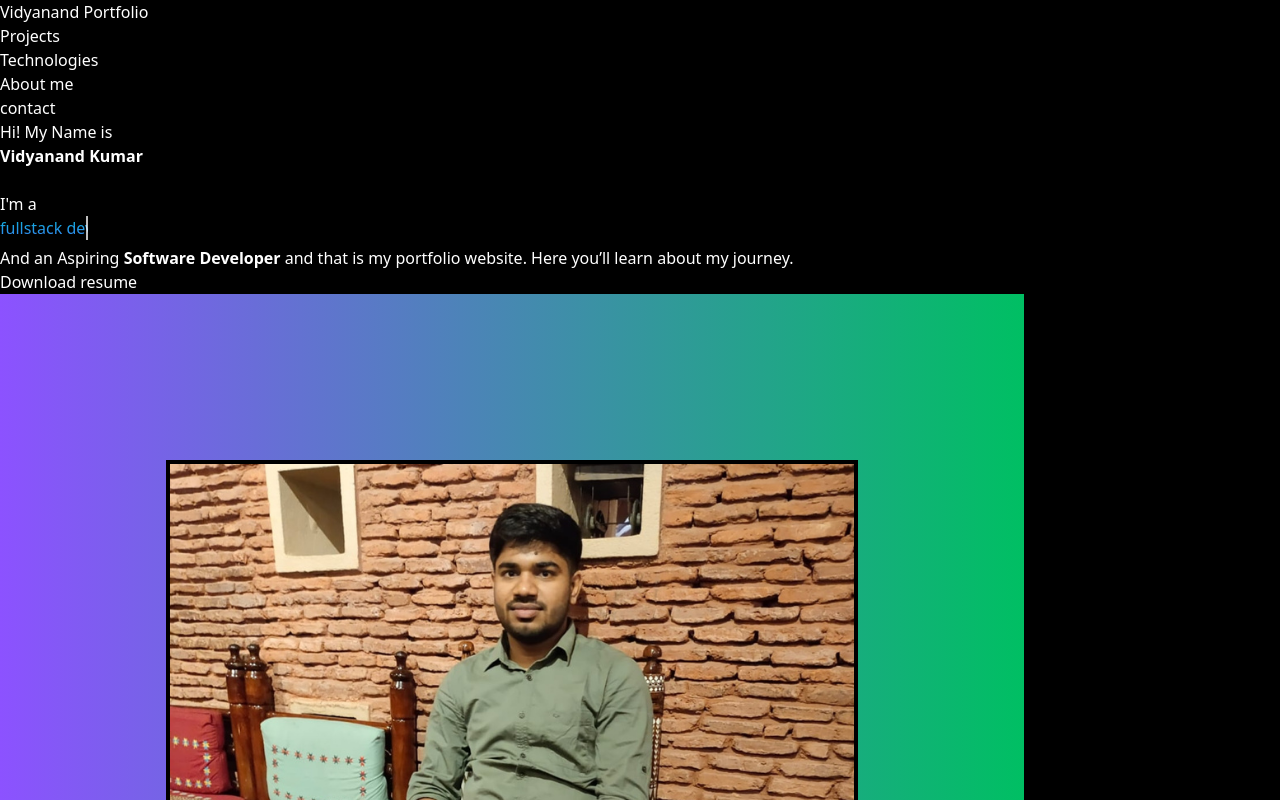
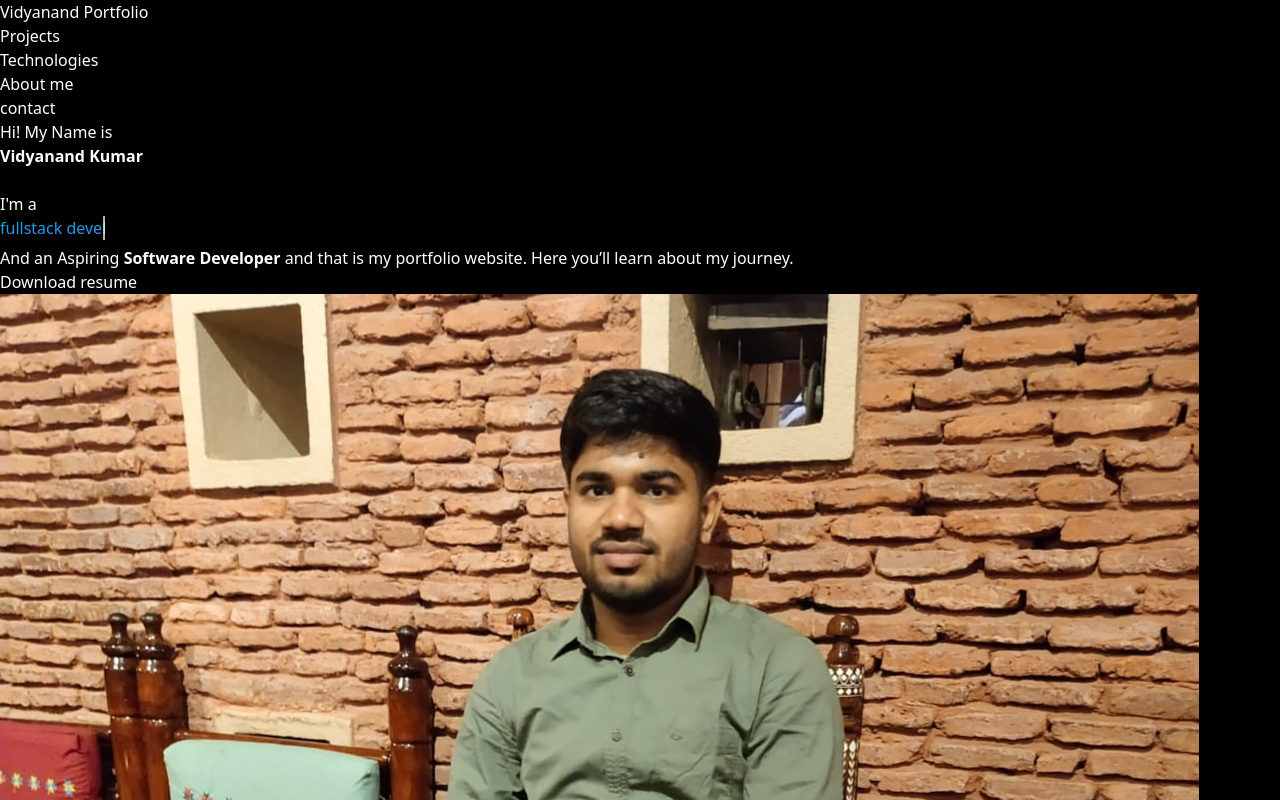
Before and after one commit to vidyanandk/portfolio_web, a React (Vite) app in the folder frontend/: page / in a window 1280 px wide. Shown: the top 800 px of the page. Built offline with nearby package versions, Linux system fonts and the light colour scheme.

Commit message:
Update image import in App.jsx

```diff
--- a/frontend/src/App.jsx
+++ b/frontend/src/App.jsx
@@ -2,7 +2,7 @@ import "./App.css";
 import {DownloadButton} from './components.jsx';
 import {Contact} from './contact.jsx';
 import { useEffect, useState } from "react";
-
+// import {My_self} from '../public/assets/My_self.jpg';
 
 function App() {
   const [scrolling, setScrolling] = useState(false);
@@ -89,10 +89,9 @@ function App() {
 
               </div>
             </div>
-            <div className="relative">
-              <div className="after:bg-[url('./large-long.png')] after:bg-contain after:block after:bg-no-repeat after:w-[420px] after:h-[320px] after:absolute after:top-0 after:-left-20 sm:after:-left-40 before:bg-[url('./small.png')] before:bg-contain before:block before:bg-no-repeat before:w-[220px] before:h-[220px] before:absolute before:bottom-0 before:-right-10 ">
-                <img src="../public/assets/Photo.png" className="transition-all rounded-full relative z-10 w-[280px] m-auto sm:w-[600px] " />
-              </div>
+            <div className="relative w-full flex justify-center items-center">
+            <img src="../public/assets/My_self.jpg" className="w-auto h-72   rounded-full border-4   border-white " />
+
             </div>
           </div>
         </section>
```
Also changed, not shown: frontend/public/assets/My_self.jpg (added).
